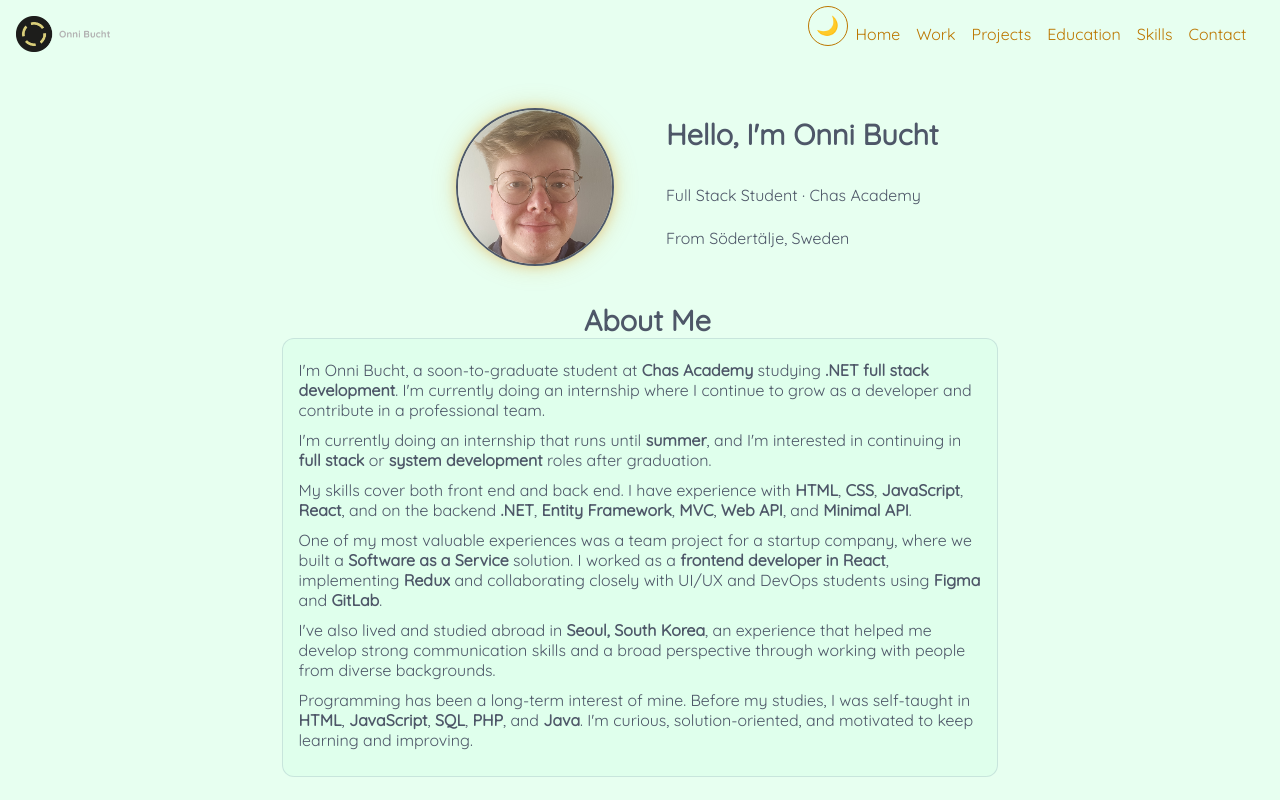
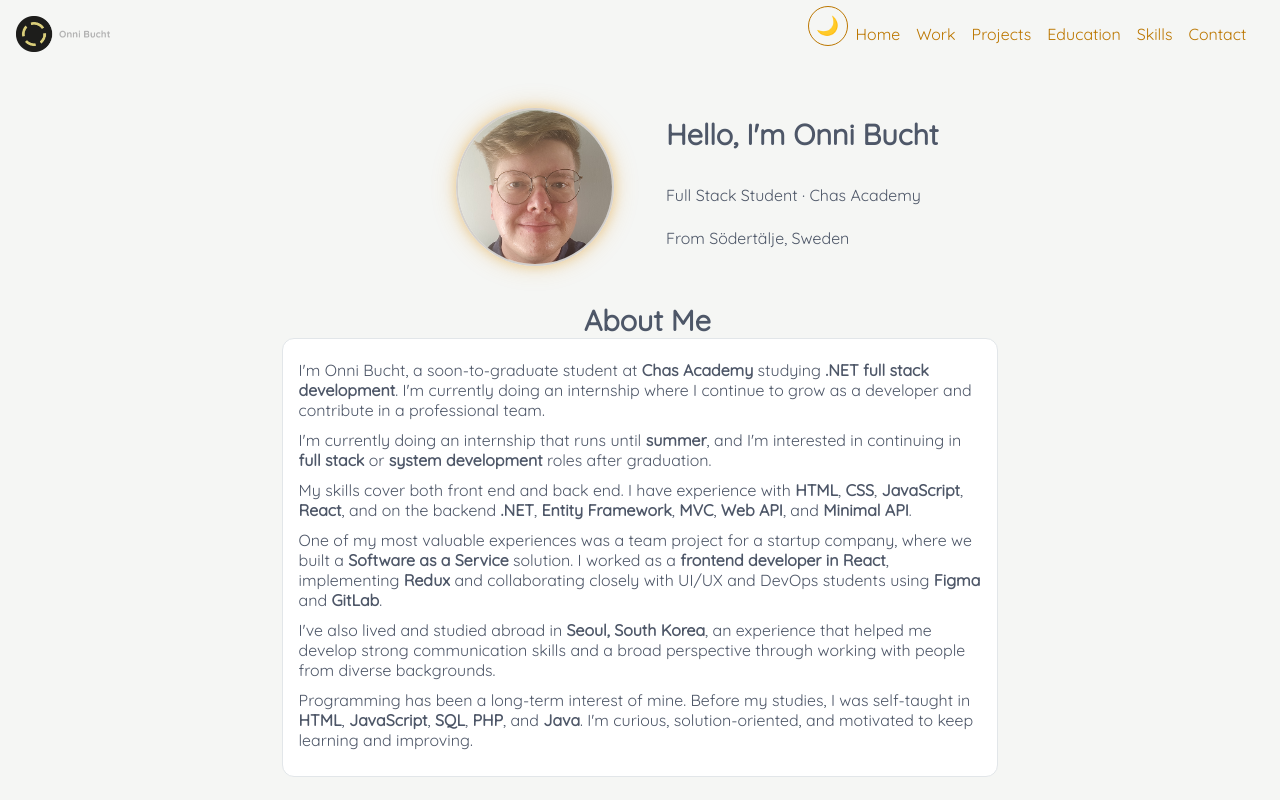
Before and after one commit to onni82/onni82.github.io, a React (Vite) app: page / in a window 1280 px wide. Shown: the top 800 px of the page. Built offline with nearby package versions, Linux system fonts and the light colour scheme; no server answers.

Commit message:
Adjusted colours

```diff
--- a/src/styles/global.css
+++ b/src/styles/global.css
@@ -6,7 +6,7 @@
 
 /* css variables for light mode */
 :root {
-	--bg-color: rgb(231, 255, 240);
+	--bg-color: #f5f6f4;
 	--text-color: rgb(78, 87, 104);
 	--link-color: rgb(188, 119, 0);
 	--link-hover: rgb(222, 141, 0);
@@ -14,13 +14,13 @@
 	--button-bg: rgb(231, 255, 240);
 	--button-text: #000000;
 	--button-border: #000000;
-	--box-background: hsla(157, 86%, 80%, 0.123);
-	--box-border: hsla(219, 18%, 48%, 0.185);
+	--box-background: #ffffff;
+	--box-border: #e2e6e9;
 }
 
 /* css variables for dark mode */
 .dark {
-	--bg-color: #121212;
+	--bg-color: #0e1612;
 	--text-color: #e0e0e0;
 	--link-color: #ffb74d;
 	--link-hover: #ffa726;
@@ -28,8 +28,8 @@
 	--button-bg: #121212;
 	--button-text: #ffffff;
 	--button-border: #ffffff;
-	--box-background: hsla(157, 86%, 35%, 0.18);
-	--box-border: hsla(219, 18%, 72%, 0.35);
+	--box-background: #161d1a;
+	--box-border: #26312c;
 }
 
 /* global reset */
@@ -230,7 +230,7 @@ section > img.fit-image {
 img.rounded-image {
 	aspect-ratio: 1 / 1;
 	border-radius: 50%;
-	border: 2px solid var(--text-color);
+	border: 2px solid #d4d0cc;
 	object-fit: cover;
 	box-shadow: 0 0 0.7rem color-mix(in srgb, var(--link-hover) 35%, transparent),
 		0 0 1.6rem color-mix(in srgb, var(--link-hover) 22%, transparent);
```
